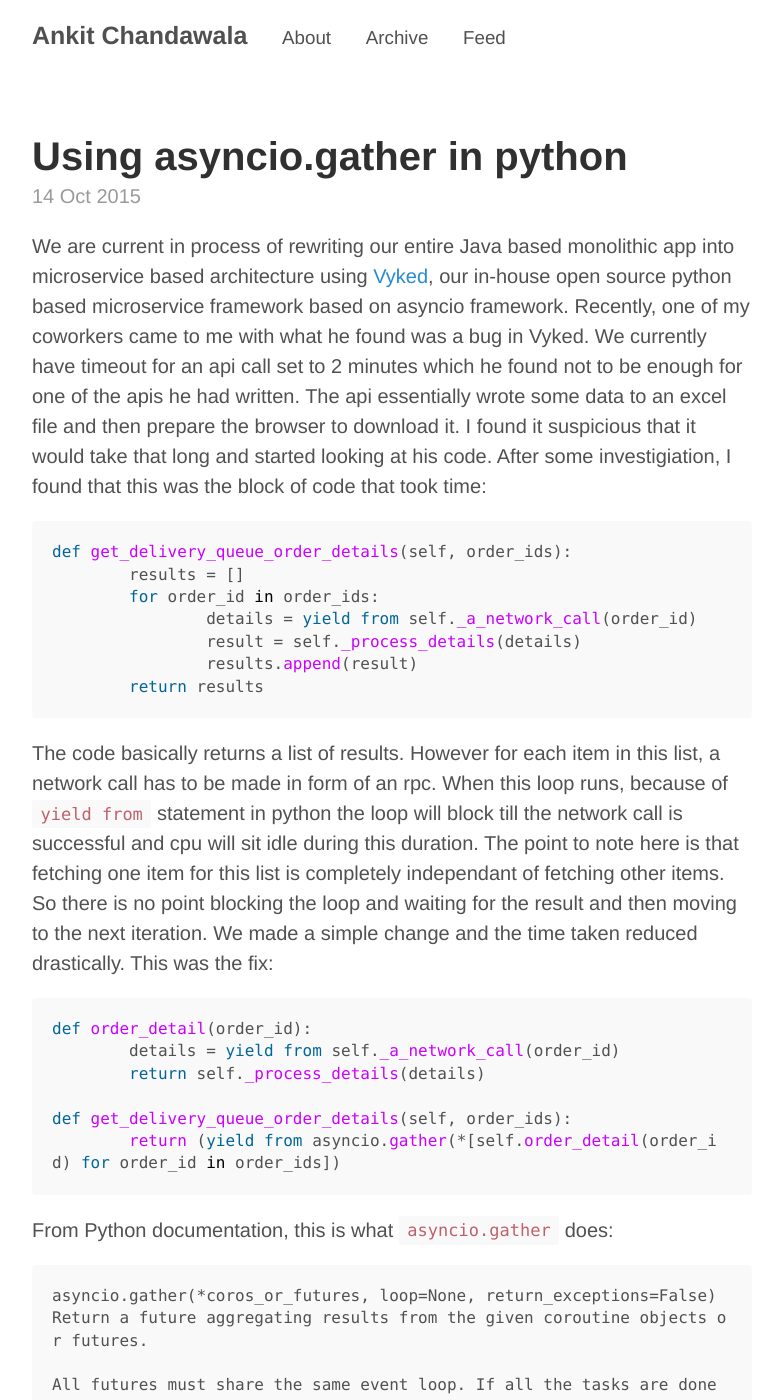
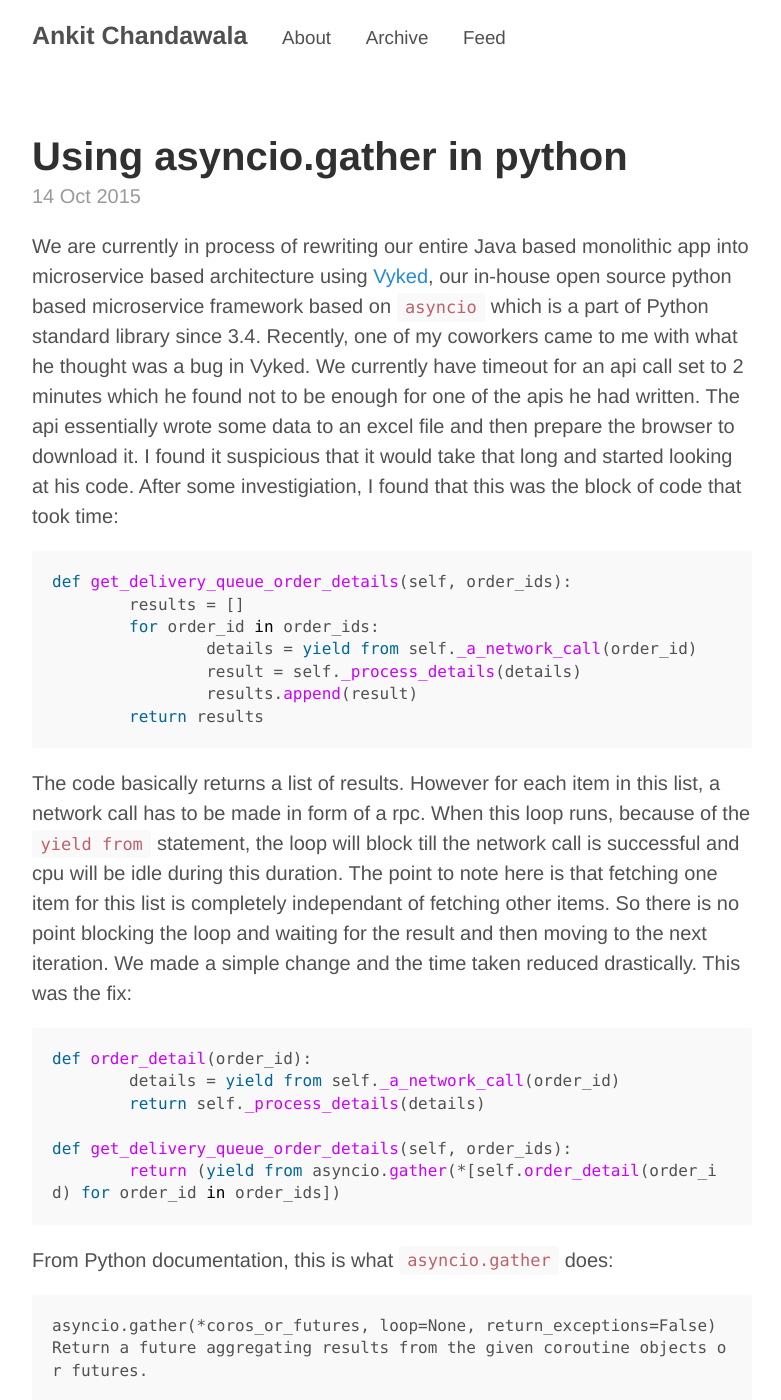
Before and after one commit to nerandell/nerandell.github.io, a Jekyll site: the page built from _posts/2015-10-14-async-programming.md, in a window 1280 px wide and 1400 px high. Shown: the whole window, without its empty margins (248-1029 px from the left). Built offline with Jekyll 4.4.1, drawn with Linux system fonts in a browser that asks for light colours; Markdown is read by kramdown in place of the engine named in the settings; comment, search, counter and statistics services are not loaded.

Commit message:
Fixing typos

````diff
--- a/_posts/2015-10-14-async-programming.md
+++ b/_posts/2015-10-14-async-programming.md
@@ -5,7 +5,7 @@
 permalink: using-asyncio-gather
 ---
 
-We are current in process of rewriting our entire Java based monolithic app into microservice based architecture using [Vyked](https://github.com/kashifrazzaqui/vyked), our in-house open source python based microservice framework based on asyncio framework. Recently, one of my coworkers came to me with what he found was a bug in Vyked. We currently have timeout for an api call set to 2 minutes which he found not to be enough for one of the apis he had written. The api essentially wrote some data to an excel file and then prepare the browser to download it. I found it suspicious that it would take that long and started looking at his code. After some investigiation, I found that this was the block of code that took time:
+We are currently in process of rewriting our entire Java based monolithic app into microservice based architecture using [Vyked](https://github.com/kashifrazzaqui/vyked), our in-house open source python based microservice framework based on `asyncio` which is a part of Python standard library since 3.4. Recently, one of my coworkers came to me with what he thought was a bug in Vyked. We currently have timeout for an api call set to 2 minutes which he found not to be enough for one of the apis he had written. The api essentially wrote some data to an excel file and then prepare the browser to download it. I found it suspicious that it would take that long and started looking at his code. After some investigiation, I found that this was the block of code that took time:
 
 ```python
 def get_delivery_queue_order_details(self, order_ids):
@@ -17,7 +17,7 @@
 	return results
 ```
 
-The code basically returns a list of results. However for each item in this list, a network call has to be made in form of an rpc. When this loop runs, because of `yield from` statement in python the loop will block till the network call is successful and cpu will sit idle during this duration. The point to note here is that fetching one item for this list is completely independant of fetching other items. So there is no point blocking the loop and waiting for the result and then moving to the next iteration. We made a simple change and the time taken reduced drastically. This was the fix:
+The code basically returns a list of results. However for each item in this list, a network call has to be made in form of a rpc. When this loop runs, because of the `yield from` statement, the loop will block till the network call is successful and cpu will be idle during this duration. The point to note here is that fetching one item for this list is completely independant of fetching other items. So there is no point blocking the loop and waiting for the result and then moving to the next iteration. We made a simple change and the time taken reduced drastically. This was the fix:
 
 ```python
 def order_detail(order_id):
````
